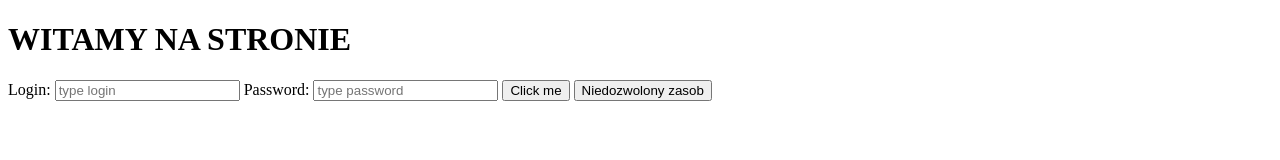
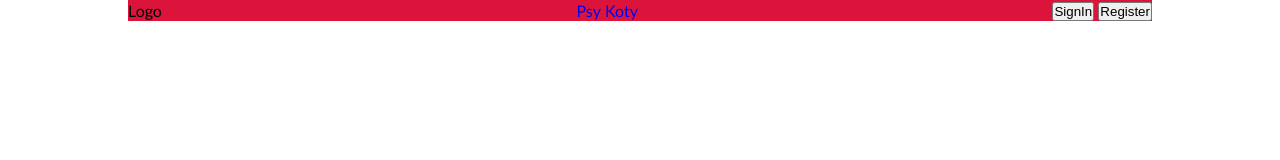
Before and after one commit to BigMoistLochu/PetsyProject, a website with bundled scripts: page PetsyFrontend/src/index.html in a window 1280 px wide. Built offline with nearby package versions, Linux system fonts and the light colour scheme; files whose address does not match are found by name.

Commit message:
added navbar

```diff
--- a/PetsyFrontend/src/index.html
+++ b/PetsyFrontend/src/index.html
@@ -6,21 +6,25 @@
     <meta name="viewport" content="width=device-width, initial-scale=1.0">
     <title>Petsy</title>
     <link rel="stylesheet" href="./style/advertisementStyle.css">
+    <link rel="stylesheet" href="./style/mainPage.css">
 </head>
 
 <body>
-    <h1>WITAMY NA STRONIE</h1>
-    <label>Login:</label>
-    <input type="email" id="user_email" placeholder="type login">
-    <label>Password:</label>
-    <input type="password" id="user_password" placeholder="type password">
-    <button onclick="authUser()">Click me</button>
-
-    <button onclick="authUserTest()">Niedozwolony zasob</button>
+    <nav class="navbar">
+        <div class="navdiv">
+            <div class="logo">Logo</div>
+            <ul>
+                <li><a href="#">Psy</a></li>
+                <li><a href="#">Koty</a></li>
+            </ul>
+            <div class="auth-buttons">
+                <button id="sing-in-button">SignIn</button>
+                <button id="register-button">Register</button>
+            </div>
+        </div>
+    </nav>
 
     <div id="container-for-advertisements"></div>
-
-    <script src="./js/auth/authUser.js"></script>
     <script type="module" src="js/components/AdvertisementsComponent.js"> </script>
 </body>
 
--- a/PetsyFrontend/src/style/advertisementStyle.css
+++ b/PetsyFrontend/src/style/advertisementStyle.css
@@ -2,11 +2,13 @@
     display: flex;
     flex-wrap: wrap;             /* Pozwala na zawijanie elementów */
     height: 700px;
+    width: 80%;
+    margin-left: auto;
+    margin-right: auto;
 }
 
 .item-advertisement {
     flex: 0 0 22%;               /* Każdy element zajmuje około 22% szerokości kontenera, dając 4 elementy w jednym rzędzie */
-    box-sizing: border-box;      /* Zabezpiecza, żeby padding i border nie wpływały na szerokość elementu */
     border: 2px solid red;       /* Czerwona obramówka o grubości 2px */
     margin-bottom: 20px;      /* Opcjonalnie – odstęp między wierszami */
 }
--- /dev/null
+++ b/PetsyFrontend/src/style/mainPage.css
@@ -0,0 +1,27 @@
+* {
+    margin: 0;
+    padding: 0;
+    box-sizing: border-box;     /* Zabezpiecza, żeby padding i border nie wpływały na szerokość elementu */
+    text-decoration: none;
+}
+
+.navbar{
+    width: 80%;
+    margin-left: auto;
+    margin-right: auto;
+    background: crimson;
+    font-family: Calibri;
+}
+
+
+.navdiv {
+    /*Display Flex below*/
+    display: flex;
+    align-items: center;
+    justify-content: space-between;
+}
+
+li{
+    list-style: none;
+    display: inline-block;
+}
```
